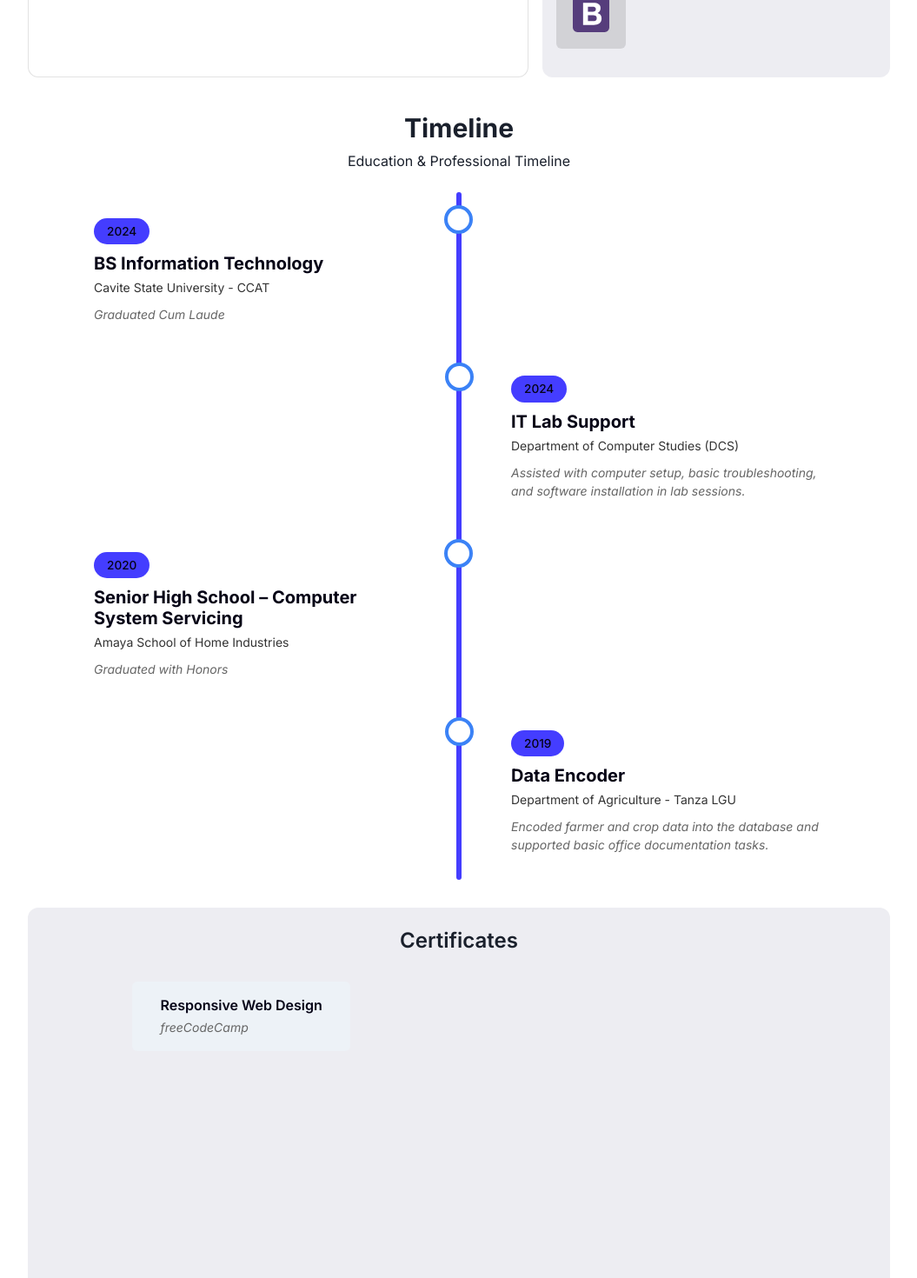
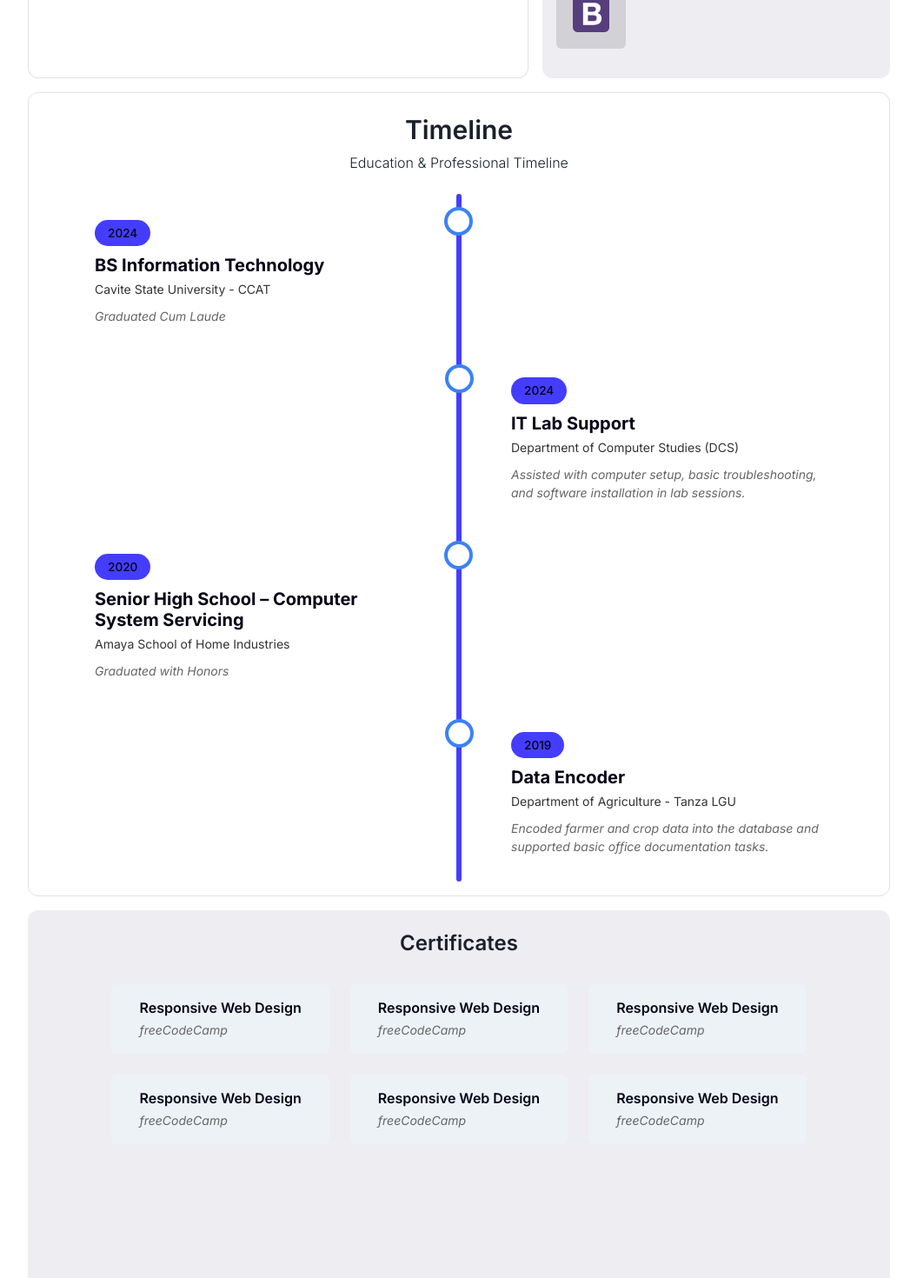
Before and after one commit to dominic-myb/dominic-myb.github.io, a React (Vite) app in the folder frontend/: page / in a window 1280 px wide. Shown: the part 440-1910 px from the top of the page at 87% size, without its empty margins (112-1167 px from the left). Built offline with nearby package versions, Linux system fonts and the light colour scheme.

Commit message:
[upd] dark mode completed

```diff
--- a/frontend/src/assets/data/certificates.json
+++ b/frontend/src/assets/data/certificates.json
@@ -1,4 +1,29 @@
 [
+  {
+    "title": "Responsive Web Design",
+    "platform": "freeCodeCamp",
+    "link": "https://www.freecodecamp.org/certification/dominic-esguerra/responsive-web-design"
+  },
+  {
+    "title": "Responsive Web Design",
+    "platform": "freeCodeCamp",
+    "link": "https://www.freecodecamp.org/certification/dominic-esguerra/responsive-web-design"
+  },
+  {
+    "title": "Responsive Web Design",
+    "platform": "freeCodeCamp",
+    "link": "https://www.freecodecamp.org/certification/dominic-esguerra/responsive-web-design"
+  },
+  {
+    "title": "Responsive Web Design",
+    "platform": "freeCodeCamp",
+    "link": "https://www.freecodecamp.org/certification/dominic-esguerra/responsive-web-design"
+  },
+  {
+    "title": "Responsive Web Design",
+    "platform": "freeCodeCamp",
+    "link": "https://www.freecodecamp.org/certification/dominic-esguerra/responsive-web-design"
+  },
   {
     "title": "Responsive Web Design",
     "platform": "freeCodeCamp",
--- a/frontend/src/components/background/Background.jsx
+++ b/frontend/src/components/background/Background.jsx
@@ -59,8 +59,8 @@ export default function Background({ title, subtitle, timeline }) {
   return (
     <Container maxW="container.lg">
       <VStack textAlign="center" my={6}>
-        <Heading fontSize="3xl">{title}</Heading>
-        <Text fontSize="md">{subtitle}</Text>
+        <Heading fontSize="3xl" fontWeight={600}>{title}</Heading>
+        <Text fontSize="md" fontWeight={300}>{subtitle}</Text>
       </VStack>
       <Box
         my={4}
--- a/frontend/src/components/certificates/Certificate.jsx
+++ b/frontend/src/components/certificates/Certificate.jsx
@@ -7,7 +7,7 @@ export default function Certificate({ cert }) {
       <Heading mt={6} fontSize="2xl" fontWeight={600}>
         Certificates
       </Heading>
-      <SimpleGrid columns={{ base: 1, md: 3 }} p={6}>
+      <SimpleGrid columns={{ base: 1, md: 3 }} p={6} gap={6}>
         {cert.map(({ title, platform, link }, idx) => (
           <CertificateCard
             key={idx}
--- a/frontend/src/layouts/AboutLayout.jsx
+++ b/frontend/src/layouts/AboutLayout.jsx
@@ -5,19 +5,25 @@ export default function AboutLayout({ cards }) {
   const [cardBg, cardBd, bg] = useThemeColor(["cardBg", "cardBd", "bg"]);
   const cardStyles = [
     {
+      // namecard
       borderRadius: "xl",
       bg: bg,
       border: `1px solid ${cardBd}`,
     },
     {
+      // techstack
       borderRadius: "xl",
       bg: cardBg,
     },
-    {},
     {
-      // border: `1px solid ${cardBd}`,
+      // timeline
       borderRadius: "xl",
-      bg: cardBg
+      border: `1px solid ${cardBd}`,
+    },
+    {
+      // certificates
+      borderRadius: "xl",
+      bg: cardBg,
     },
   ];
   const rows =
```
